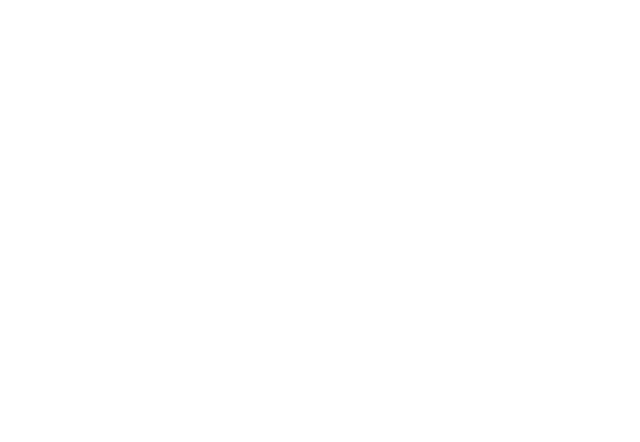
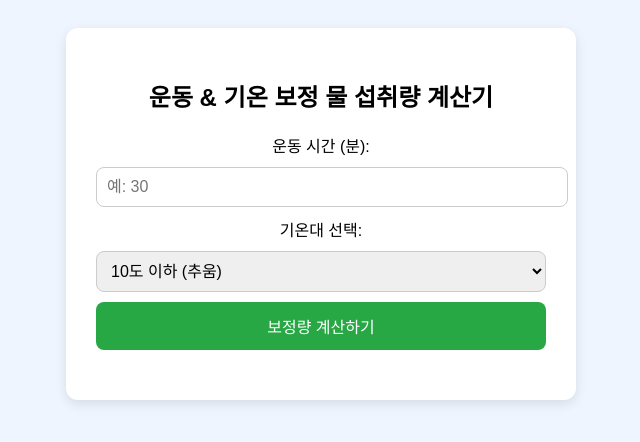
Before and after one commit to Blueknot-s/daily-water-app, a plain HTML site: page daily-water-activity-weather.html in a window 1280 px wide. Shown: the whole page, without its empty margins (319-959 px from the left). Drawn offline with Linux system fonts and the light colour scheme.

Commit message:
Update daily-water-activity-weather.html

```diff
--- a/daily-water-activity-weather.html
+++ b/daily-water-activity-weather.html
@@ -1 +1,85 @@
-<!-- daily-water-activity-weather.html content -->
+<!DOCTYPE html>
+<html lang="ko">
+<head>
+  <meta charset="UTF-8">
+  <meta name="viewport" content="width=device-width, initial-scale=1.0">
+  <title>운동 & 기온 보정 물 섭취량 계산기</title>
+  <style>
+    body {
+      font-family: 'Arial', sans-serif;
+      background: #eef5ff;
+      padding: 20px;
+      text-align: center;
+    }
+    .calculator {
+      background: #ffffff;
+      border-radius: 12px;
+      padding: 30px;
+      max-width: 450px;
+      margin: auto;
+      box-shadow: 0 4px 12px rgba(0,0,0,0.1);
+    }
+    .calculator h2 {
+      margin-bottom: 20px;
+    }
+    .calculator input, .calculator select {
+      width: 100%;
+      padding: 10px;
+      margin: 10px 0;
+      border-radius: 8px;
+      border: 1px solid #ccc;
+      font-size: 16px;
+    }
+    .calculator button {
+      background: #28a745;
+      color: #fff;
+      padding: 12px;
+      border: none;
+      width: 100%;
+      font-size: 16px;
+      border-radius: 8px;
+      cursor: pointer;
+    }
+    .calculator .result {
+      margin-top: 20px;
+      font-weight: bold;
+      font-size: 18px;
+      color: #333;
+    }
+  </style>
+</head>
+<body>
+  <div class="calculator">
+    <h2>운동 & 기온 보정 물 섭취량 계산기</h2>
+    <label for="exercise">운동 시간 (분):</label>
+    <input type="number" id="exercise" placeholder="예: 30">
+
+    <label for="temperature">기온대 선택:</label>
+    <select id="temperature">
+      <option value="0">10도 이하 (추움)</option>
+      <option value="50">10~19도 (선선함)</option>
+      <option value="150">20~29도 (따뜻함)</option>
+      <option value="250">30도 이상 (매우 더움)</option>
+    </select>
+
+    <button onclick="calculateExtraWater()">보정량 계산하기</button>
+    <div class="result" id="extraResult"></div>
+  </div>
+
+  <script>
+    function calculateExtraWater() {
+      var exercise = parseFloat(document.getElementById('exercise').value);
+      var temperature = parseFloat(document.getElementById('temperature').value);
+      if (isNaN(exercise)) {
+        alert('운동 시간을 입력해주세요.');
+        return;
+      }
+      var exerciseWater = exercise * 12; // 분당 12ml 가정
+      var totalExtra = exerciseWater + temperature;
+      var liter = (totalExtra / 1000).toFixed(2);
+      document.getElementById('extraResult').innerHTML =
+        "추가 섭취 권장량은 약 <strong>" + totalExtra.toFixed(0) + "ml</strong> (" + liter + "L) 입니다.";
+    }
+  </script>
+</body>
+</html>
```
